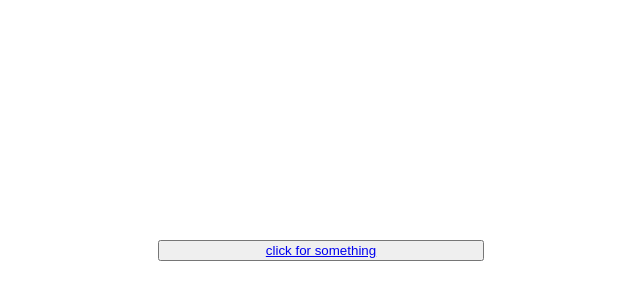
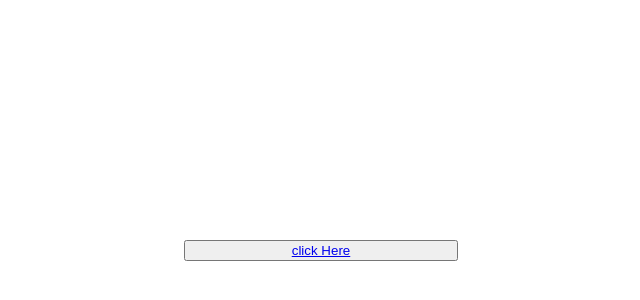
Before and after one commit to saiputturu33/Jclick, a plain HTML site: page index.html in a window 1280 px wide. Shown: the part 416-716 px from the top of the page, without its empty margins (319-959 px from the left). Drawn offline with Linux system fonts and the light colour scheme.

Commit message:
Update index.html

```diff
--- a/index.html
+++ b/index.html
@@ -59,7 +59,7 @@ margin-top:100px;
     <br>
     <br>
     <button>
-<a href="https://saiputturu33.github.io/Wish-/"> <b></b>click for something </b></a>
+<a href="https://saiputturu33.github.io/Wish-/"> <b></b>click Here </b></a>
     </button>
   </body>
 </html>
```
